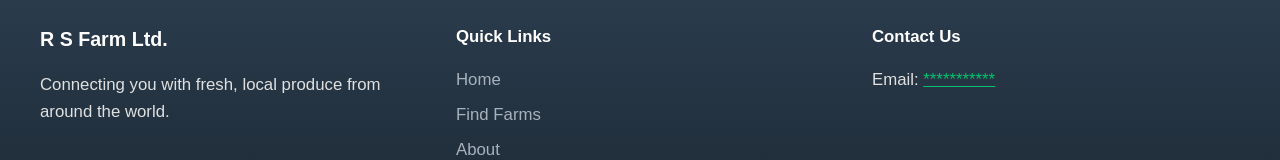
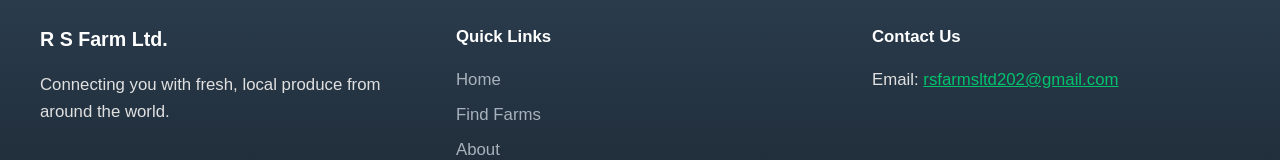
Before and after one commit to AmenuScott/rs-farm-website, a website: page index.html in a window 1280 px wide. Shown: the part 5758-5918 px from the top of the page. Drawn offline with Linux system fonts and the light colour scheme; no server answers.

Commit message:
Re Commit

```diff
--- a/index.html
+++ b/index.html
@@ -180,7 +180,7 @@
                 </div>
                 <div class="footer-section">
                     <h4>Contact Us</h4>
-                    <p>Email: <a href="mailto:rsfarmsltd202@gmail.com">***********</a></p>
+                    <p>Email: <a href="mailto:rsfarmsltd202@gmail.com">rsfarmsltd202@gmail.com</a></p>
                 </div>
             </div>
             <div class="footer-bottom">
```
